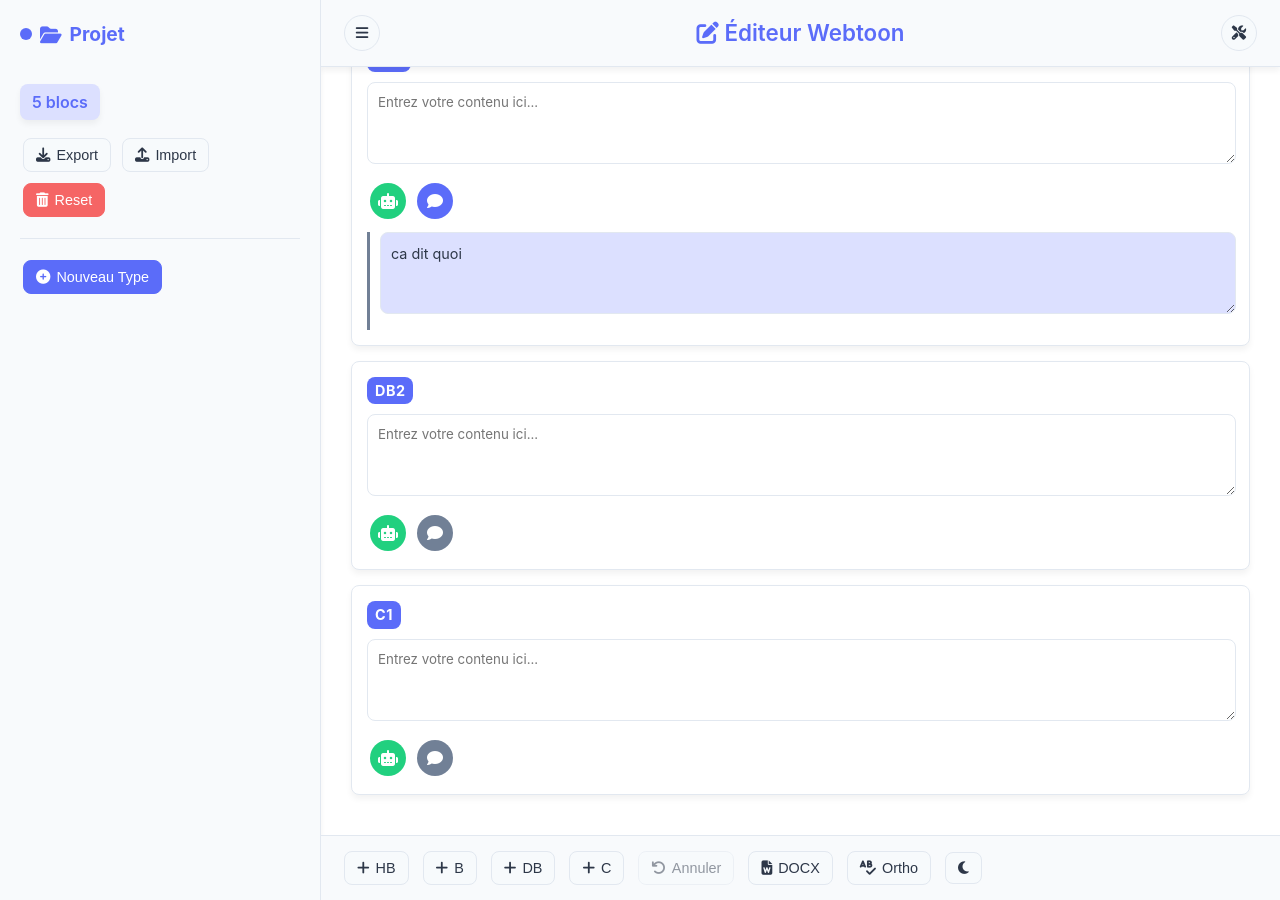
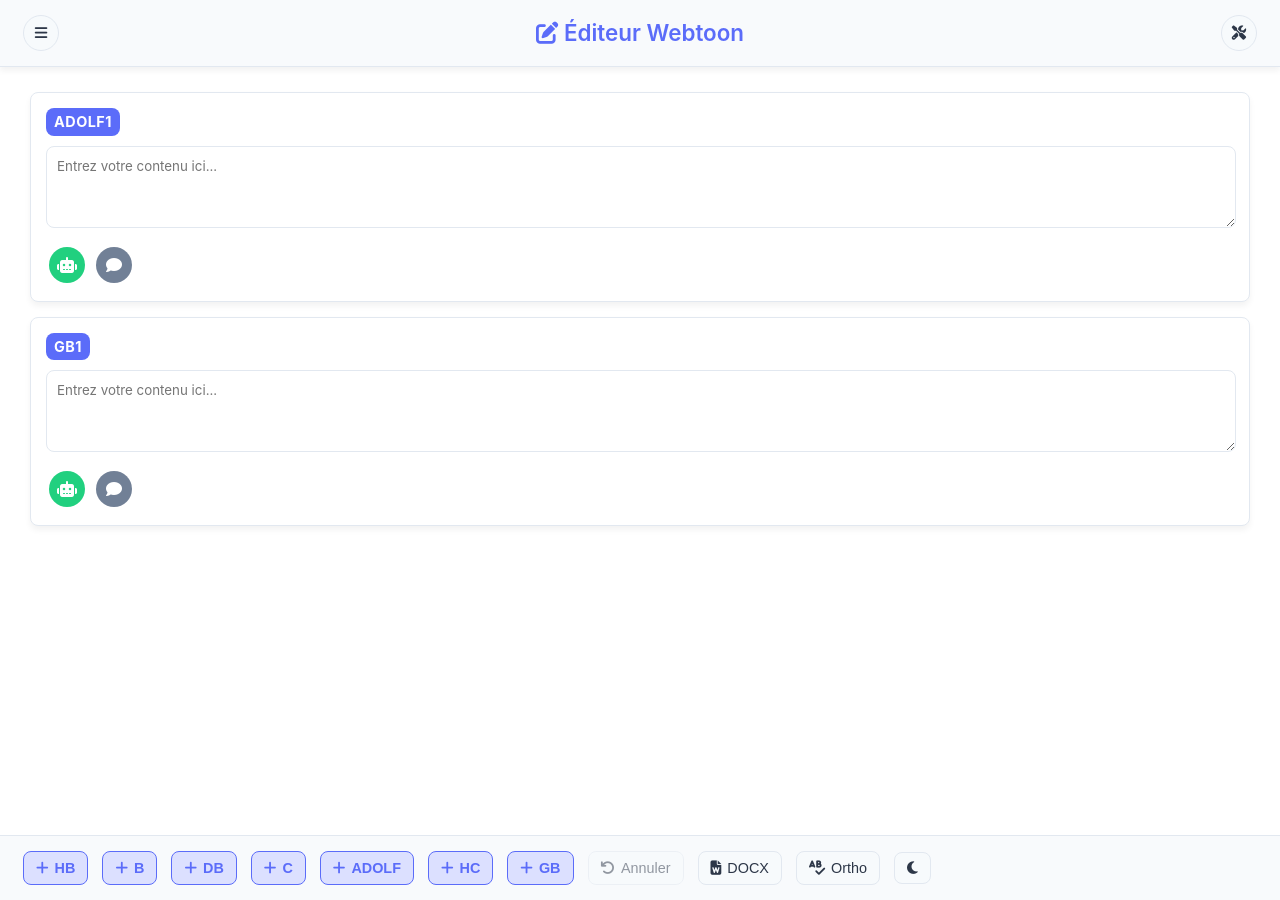
Before and after one commit to Daubet/vitejs-vite-ezdalmu2, a Flask app: page / in a window 1280 px wide. Run offline with Flask 3, Linux system fonts and the light colour scheme.

Commit message:
Wtoon v.0.2
Refactor project and tools sidebar visibility management

- Updated project and tools sidebars to use a data attribute for visibility control instead of inline styles.
- Enhanced JavaScript to toggle sidebar visibility with improved event handling and user feedback.
- Added new button styles for adding blocks in the CSS.
- Cleaned up project data structure by removing unnecessary comments and content.

```diff
--- a/data/project_data.json
+++ b/data/project_data.json
@@ -1,34 +1,16 @@
 {
   "blocks": [
     {
-      "comment": "",
-      "content": "C'est juste.",
+      "type": "ADOLF",
       "number": 1,
-      "type": "ADOLF"
+      "content": "",
+      "comment": ""
     },
     {
-      "comment": "",
-      "content": "Je n'ai pas tort.",
-      "number": 2,
-      "type": "ADOLF"
-    },
-    {
-      "comment": "ca dit quoi",
+      "type": "GB",
+      "number": 1,
       "content": "",
-      "number": 1,
-      "type": "DB"
-    },
-    {
-      "comment": "",
-      "content": "",
-      "number": 2,
-      "type": "DB"
-    },
-    {
-      "comment": "",
-      "content": "",
-      "number": 1,
-      "type": "C"
+      "comment": ""
     }
   ],
   "blockTypes": [
@@ -36,6 +18,8 @@
     "B",
     "DB",
     "C",
-    "ADOLF"
+    "ADOLF",
+    "HC",
+    "GB"
   ]
 }
--- a/static/css/style.css
+++ b/static/css/style.css
@@ -134,6 +134,18 @@
 .btn-warning:hover {
     background-color: var(--warning);
     filter: brightness(1.1);
+}
+
+.btn-add-block {
+    background-color: var(--primary-light);
+    border-color: var(--primary);
+    color: var(--primary);
+    font-weight: 600;
+}
+
+.btn-add-block:hover {
+    background-color: var(--primary);
+    color: white;
 }
 
 .button-group {
@@ -301,6 +313,17 @@
     flex-shrink: 0;
     box-shadow: var(--shadow);
     transition: var(--transition);
+    position: relative;
+    z-index: 100;
+}
+
+/* Utilisation de !important pour s'assurer que cette règle est prioritaire */
+.sidebar[data-visible="false"] {
+    display: none !important;
+}
+
+.sidebar[data-visible="true"] {
+    display: block !important;
 }
 
 .sidebar.tools {
--- a/static/js/script.js
+++ b/static/js/script.js
@@ -23,9 +23,20 @@
 function init() {
     setTheme(theme);
     geminiKeyInput.value = geminiKey;
+
+    // Ensure project sidebar is hidden by default
+    projectSidebar.setAttribute('data-visible', 'false');
+
+    // Ensure tools sidebar is hidden by default
+    toolsSidebar.setAttribute('data-visible', 'false');
+
+    // Render block type buttons immediately with default types
+    renderBlockTypeButtons();
+
+    setupEventListeners();
+
+    // Load data after UI is set up
     loadData();
-    setupEventListeners();
-    renderBlockTypeButtons();
 
     // Animate entry
     setTimeout(() => {
@@ -40,8 +51,28 @@
     document.getElementById('btn-import').addEventListener('click', () => fileImport.click());
     document.getElementById('btn-reset').addEventListener('click', resetAll);
     document.getElementById('btn-add-type').addEventListener('click', addType);
-    document.getElementById('btn-toggle-project').addEventListener('click', toggleProjectSidebar);
-    document.getElementById('btn-toggle-tools').addEventListener('click', toggleToolsSidebar);
+
+    // Toggle sidebar buttons - with direct implementation to ensure they work
+    const btnToggleProject = document.getElementById('btn-toggle-project');
+    btnToggleProject.addEventListener('click', function(e) {
+        e.preventDefault(); // Empêcher tout comportement par défaut
+        const isVisible = projectSidebar.getAttribute('data-visible') === 'true';
+        const newState = !isVisible ? 'true' : 'false';
+        console.log('Toggle project sidebar:', isVisible, '->', newState);
+        projectSidebar.setAttribute('data-visible', newState);
+        showToast(isVisible ? 'Menu projet fermé' : 'Menu projet ouvert');
+    });
+
+    const btnToggleTools = document.getElementById('btn-toggle-tools');
+    btnToggleTools.addEventListener('click', function(e) {
+        e.preventDefault(); // Empêcher tout comportement par défaut
+        const isVisible = toolsSidebar.getAttribute('data-visible') === 'true';
+        const newState = !isVisible ? 'true' : 'false';
+        console.log('Toggle tools sidebar:', isVisible, '->', newState);
+        toolsSidebar.setAttribute('data-visible', newState);
+        showToast(isVisible ? 'Menu outils fermé' : 'Menu outils ouvert');
+    });
+
     document.getElementById('btn-undo').addEventListener('click', undo);
     document.getElementById('btn-docx').addEventListener('click', exportDocx);
     document.getElementById('btn-spellcheck').addEventListener('click', spellCheck);
@@ -112,6 +143,7 @@
         history = [];
         aiMap = {};
         renderBlocks();
+        renderBlockTypeButtons();
         updateBlockCount();
         showLoading(false);
     } catch (error) {
@@ -158,6 +190,9 @@
 
 // Render block type buttons
 function renderBlockTypeButtons() {
+    // Use default types if none are loaded yet
+    const typesToRender = blockTypes.length > 0 ? blockTypes : ['HB', 'B', 'DB', 'C'];
+
     // Clear existing type buttons
     const undoBtn = document.getElementById('btn-undo');
     const undoBtnParent = undoBtn.parentNode;
@@ -168,7 +203,7 @@
     }
 
     // Add block type buttons
-    blockTypes.forEach(type => {
+    typesToRender.forEach(type => {
         const button = document.createElement('button');
         button.innerHTML = `<i class="fas fa-plus"></i> ${type}`;
         button.addEventListener('click', () => addBlock(type));
@@ -178,6 +213,11 @@
         // Add ripple effect
         button.addEventListener('click', createRipple);
     });
+
+    // Ensure the undo button is properly positioned
+    if (undoBtn.parentNode !== undoBtnParent) {
+        undoBtnParent.appendChild(undoBtn);
+    }
 }
 
 // Ripple effect for buttons
@@ -416,8 +456,8 @@
     if (newType && /^[A-Z]+$/.test(newType)) {
         if (!blockTypes.includes(newType)) {
             blockTypes.push(newType);
+            renderBlockTypeButtons();
             saveData();
-            renderBlockTypeButtons();
             showToast(`Type ${newType} ajouté`, 'success');
         } else {
             showToast('Ce type existe déjà', 'error');
@@ -580,21 +620,29 @@
 
 // Toggle project sidebar
 function toggleProjectSidebar(show) {
-    const isVisible = projectSidebar.style.display !== 'none';
-    if (show !== undefined ? !show : isVisible) {
-        projectSidebar.style.display = 'none';
+    // Get current visibility state
+    const isVisible = projectSidebar.getAttribute('data-visible') === 'true';
+
+    if (show === undefined) {
+        // Toggle mode - invert current state
+        projectSidebar.setAttribute('data-visible', isVisible ? 'false' : 'true');
     } else {
-        projectSidebar.style.display = 'block';
+        // Explicit mode
+        projectSidebar.setAttribute('data-visible', show ? 'true' : 'false');
     }
 }
 
 // Toggle tools sidebar
 function toggleToolsSidebar(show) {
-    const isVisible = toolsSidebar.style.display !== 'none';
-    if (show !== undefined ? !show : isVisible) {
-        toolsSidebar.style.display = 'none';
+    // Get current visibility state
+    const isVisible = toolsSidebar.getAttribute('data-visible') === 'true';
+
+    if (show === undefined) {
+        // Toggle mode - invert current state
+        toolsSidebar.setAttribute('data-visible', isVisible ? 'false' : 'true');
     } else {
-        toolsSidebar.style.display = 'block';
+        // Explicit mode
+        toolsSidebar.setAttribute('data-visible', show ? 'true' : 'false');
     }
 }
 
--- a/templates/index.html
+++ b/templates/index.html
@@ -11,7 +11,7 @@
 <body>
     <div class="app">
         <!-- Sidebar Projet -->
-        <aside id="project-sidebar" class="sidebar project">
+        <aside id="project-sidebar" class="sidebar project" data-visible="false">
             <h3><i class="fas fa-folder-open"></i> Projet</h3>
             <p id="block-count" class="stat-counter">0 blocs</p>
             <div class="button-group">
@@ -48,7 +48,7 @@
         </main>
 
         <!-- Sidebar Outils -->
-        <aside id="tools-sidebar" class="sidebar tools" style="display: none;">
+        <aside id="tools-sidebar" class="sidebar tools" data-visible="false">
             <h3><i class="fas fa-sliders-h"></i> Outils</h3>
             <label class="input-label">
                 <i class="fas fa-key"></i> Clé Gemini
```
